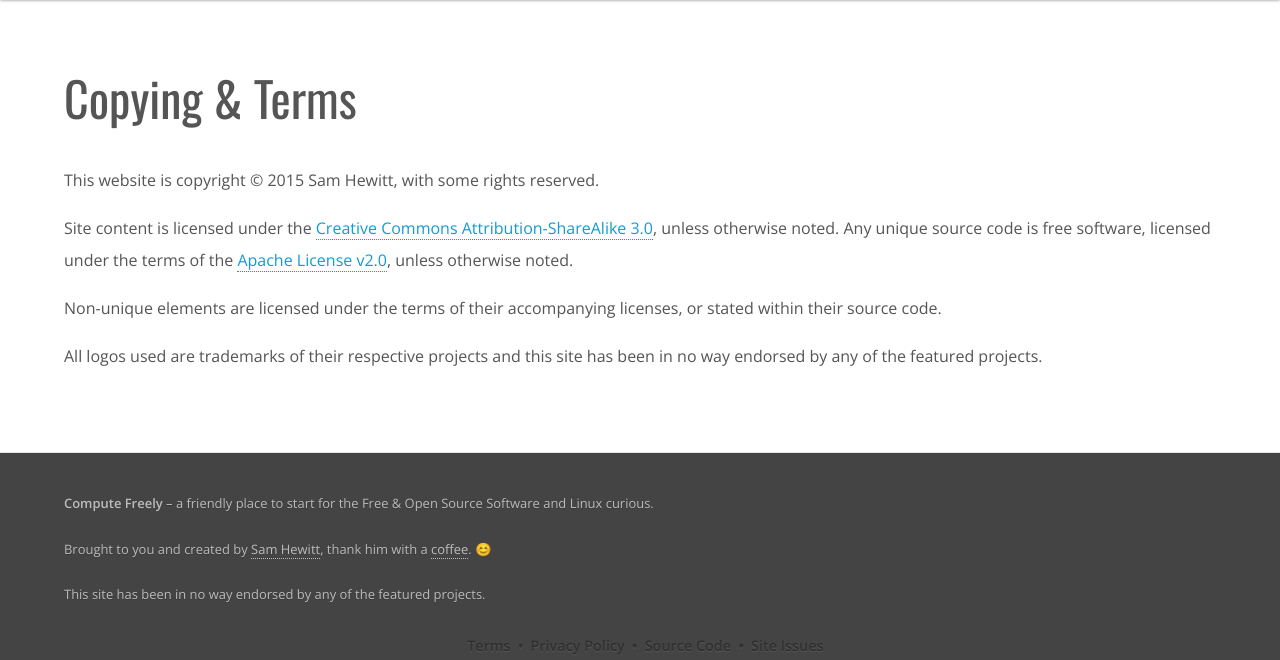
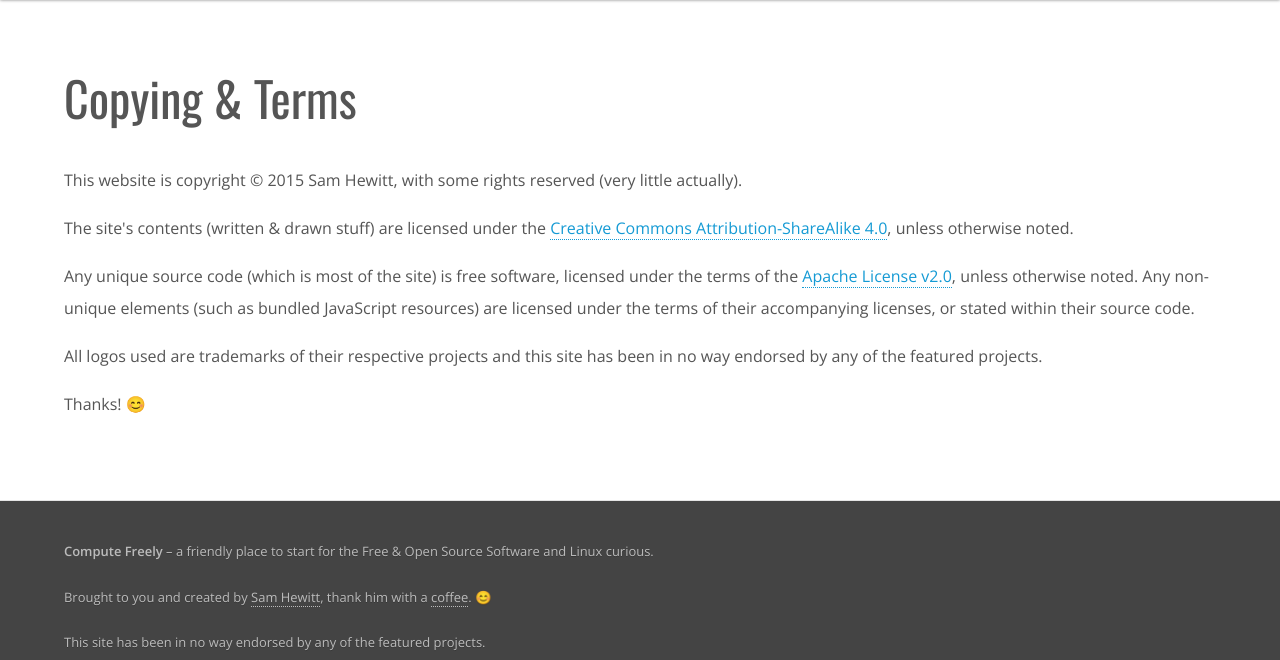
Before and after one commit to snwh/computefreely, a PHP site: page /terms in a window 1280 px wide. Shown: the part 64-724 px from the top of the page. Run offline with PHP 8.4, Linux system fonts and the light colour scheme; some libraries are stand-ins or nearby versions.

Commit message:
Updated terms.php

```diff
--- a/css/style.css
+++ b/css/style.css
@@ -199,7 +199,7 @@ blockquote:after {
 section {
     padding-top: 2em;
     padding-bottom: 2em;
-    margin:0 12%;
+    margin:0 13%;
     color:#555;
 }
 
@@ -359,7 +359,7 @@ footer {
     background-color: #444;
     font-size:0.9em;
     min-height:14em;
-    padding: 2em 15%;
+    padding: 2em 13%;
     text-shadow:0px 1px rgba(0,0,0,0.2);
 }
 
--- a/terms.php
+++ b/terms.php
@@ -15,10 +15,11 @@
 <div class="row first" id='main'>
     <section>
         <h1>Copying &amp; Terms</h1>
-        <p>This website is copyright &copy; 2015 Sam Hewitt, with some rights reserved.</p>
-        <p>Site content is licensed under the <a rel="license" href="http://creativecommons.org/licenses/by-sa/3.0/legalcode" target="_blank">Creative Commons Attribution-ShareAlike 3.0</a>, unless otherwise noted. Any unique source code is free software, licensed under the terms of the <a href="http://www.apache.org/licenses/LICENSE-2.0" target="_blank">Apache License v2.0</a>, unless otherwise noted.</p>
-        <p>Non-unique elements are licensed under the terms of their accompanying licenses, or stated within their source code.</p>
+        <p>This website is copyright © 2015 Sam Hewitt, with some rights reserved (very little actually).</p>
+        <p>The site's contents (written &amp; drawn stuff) are licensed under the <a rel="license" href="http://creativecommons.org/licenses/by-sa/4.0/legalcode" target="_blank">Creative Commons Attribution-ShareAlike 4.0</a>, unless otherwise noted.</p>
+        <p>Any unique source code (which is most of the site) is free software, licensed under the terms of the <a href="http://www.apache.org/licenses/LICENSE-2.0" target="_blank">Apache License v2.0</a>, unless otherwise noted. Any non-unique elements (such as bundled JavaScript resources) are licensed under the terms of their accompanying licenses, or stated within their source code.</p>
         <p>All logos used are trademarks of their respective projects and this site has been in no way endorsed by any of the featured projects.</p>
+        <p>Thanks! &#x1F60A;</p>
     </section>
 </div>
 
```
Also changed, not shown: 2 other files.
